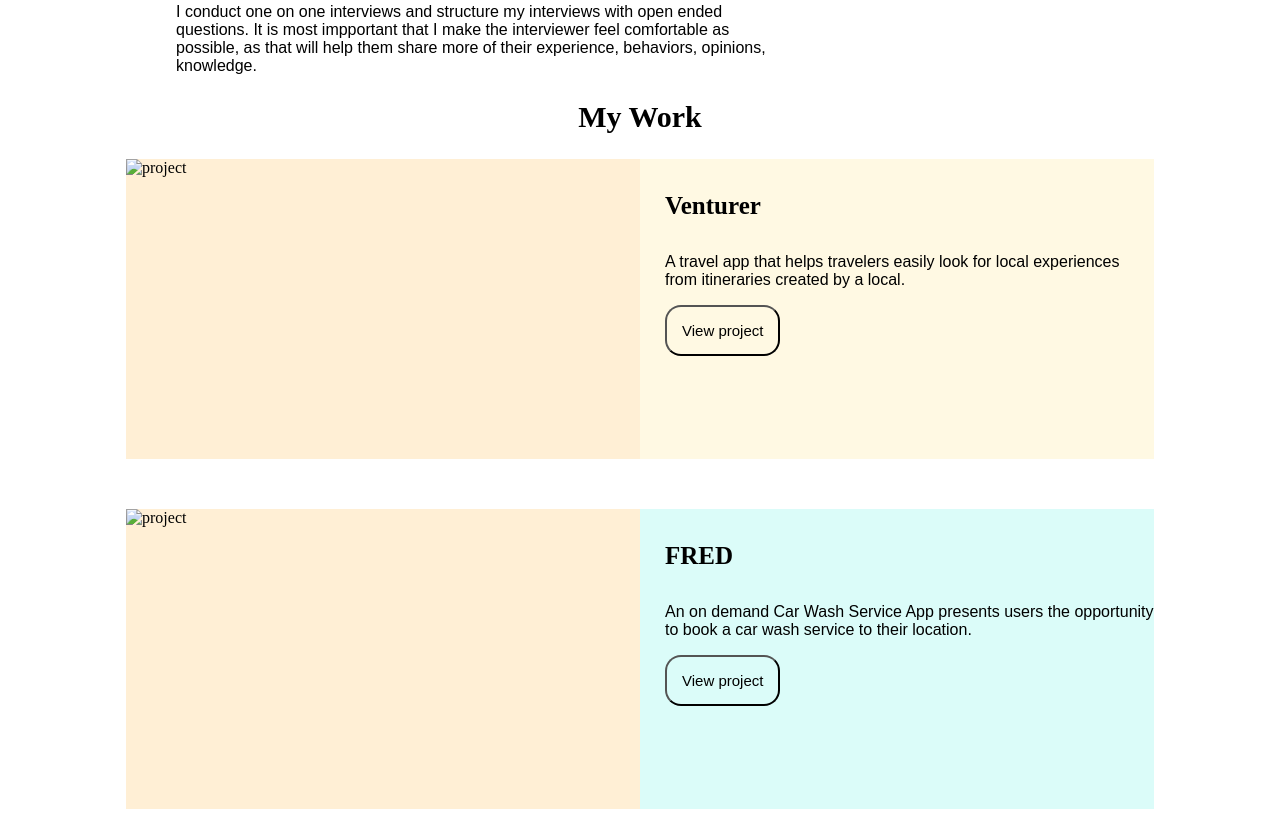
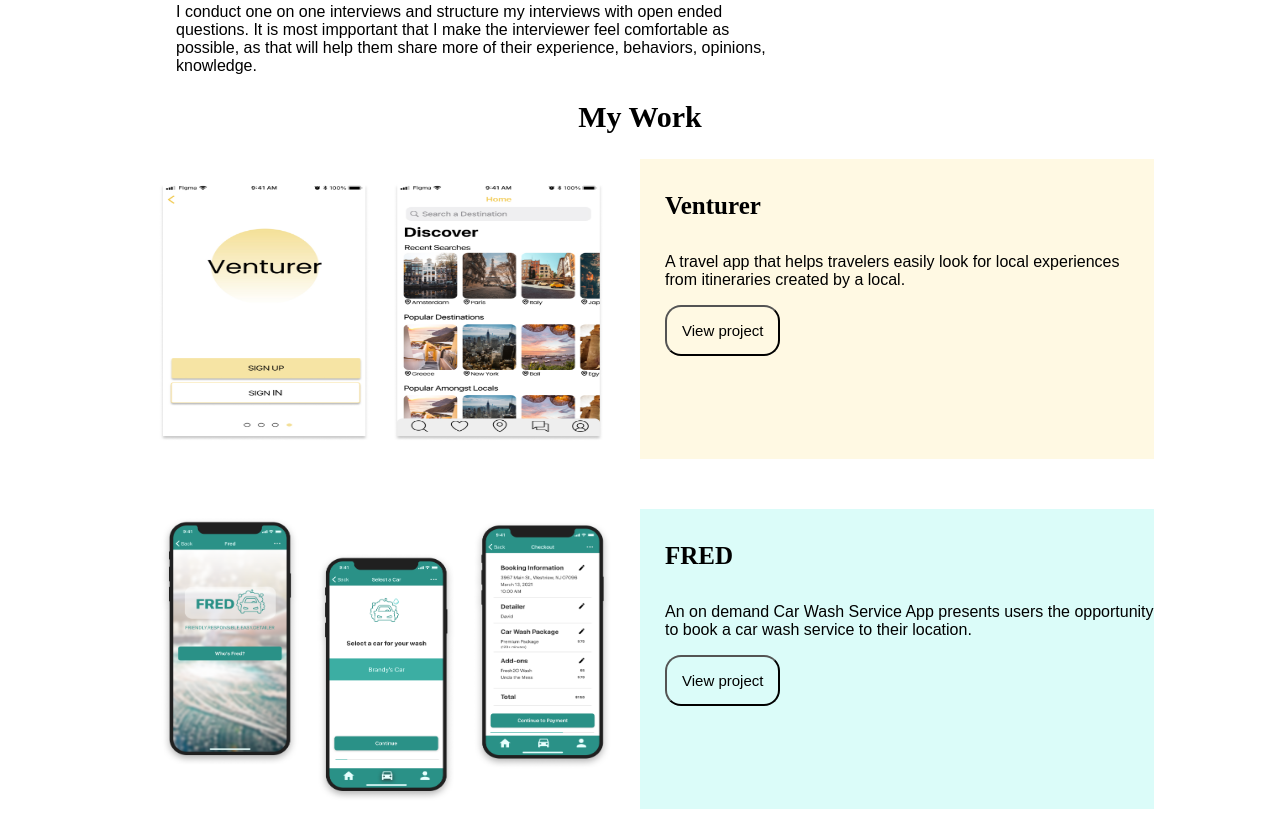
Before and after one commit to katelyntn/UX_UI_HW_18, a plain HTML site: page index.html in a window 1280 px wide. Shown: the part 844-1680 px from the top of the page. Drawn offline with Linux system fonts and the light colour scheme.

Commit message:
work images
fixed work images

```diff
--- a/index.html
+++ b/index.html
@@ -69,7 +69,7 @@
     <h2>My Work</h2>
     <div class="workGrid">
       <div class="img1">
-        <img scr="./images/Venturer.png" alt="project" height=300 width=500>
+        <img src="./images/Venturer.png" alt="project" height=300 width=500>
       </div>
       <div class="project1">
           <h4>Venturer</h4>
@@ -78,7 +78,7 @@
         </div>
 
         <div class="img2">
-          <img scr="./images/FRED.png" alt="project" height=300 width=500>
+          <img src="./images/FRED.png" alt="project" height=300 width=500>
         </div>
         <div class="project2">
           <h4>FRED</h4>
```
Also changed, not shown: 1 other file.
